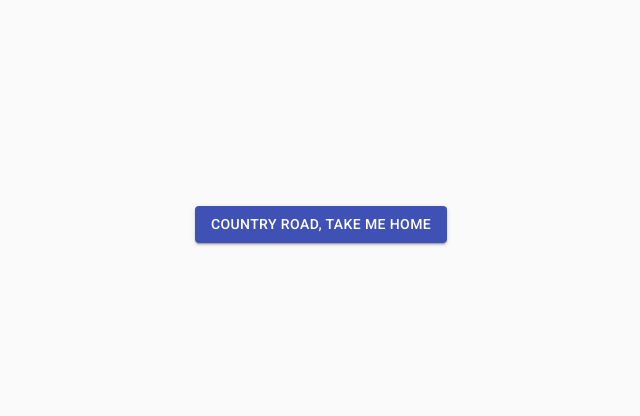
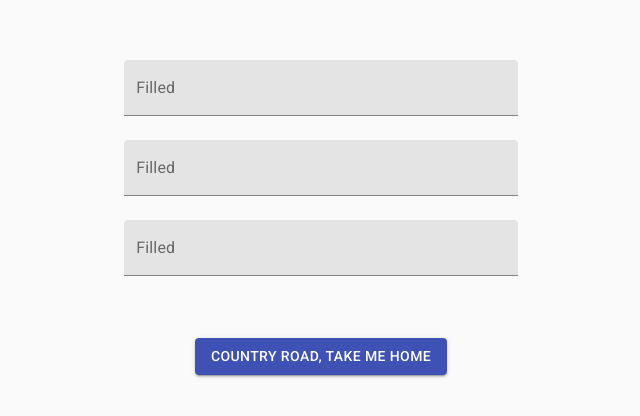
Before and after one commit to super-supper/front-end, a Next.js app: page /dashboard in a window 1280 px wide. Shown: the part 214-630 px from the top of the page, without its empty margins (319-959 px from the left). Built offline with nearby package versions, Linux system fonts and the light colour scheme.

Commit message:
creates css files for create page and form, adds some styles

```diff
--- a/component/Form.jsx
+++ b/component/Form.jsx
@@ -1,9 +1,31 @@
+import { makeStyles } from '@material-ui/core/styles';
+import TextField from '@material-ui/core/TextField';
+import styles from '../styles/form.module.css';
+
+
+const useStyles = makeStyles((theme) => ({
+    root: {
+      '& > *': {
+        margin: theme.spacing(3),
+        width: '50ch',
+        display: 'flex',
+        flexDirection: 'column',
+      },
+    },
+  }));
+
 const Form = () => {
 
+    const classes = useStyles();
+
     return (
-        <form>
-
-        </form>
+        <div className={styles.container}>
+            <form className={classes.root} noValidate autoComplete="off">
+                <TextField id="filled-basic" label="Filled" variant="filled" />
+                <TextField id="filled-basic" label="Filled" variant="filled" />
+                <TextField id="filled-basic" label="Filled" variant="filled" />
+            </form>
+        </div>
     )
 
 }
--- /dev/null
+++ b/styles/create.module.css
@@ -0,0 +1,6 @@
+.container {
+    width: 90%;
+    margin: auto;
+    padding: 10px;
+    text-align: center;
+  }
--- /dev/null
+++ b/styles/form.module.css
@@ -0,0 +1,5 @@
+.container {
+    margin: auto;
+    display: flex;
+    justify-content: center;
+}
```
Also changed, not shown: pages/feed.jsx (deleted, +0 -26 lines), pages/recipes/create.jsx (added, +14 -0 lines).
